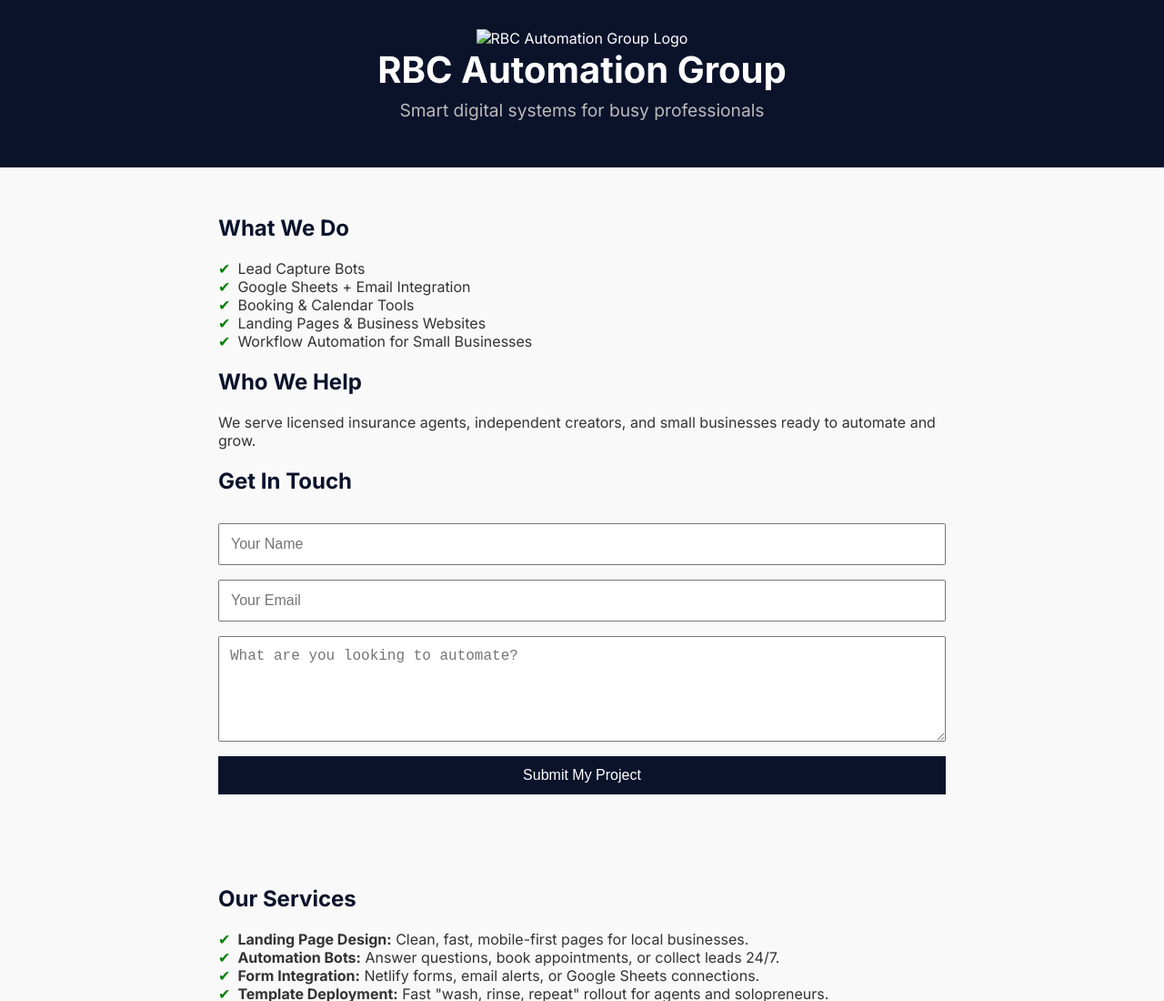
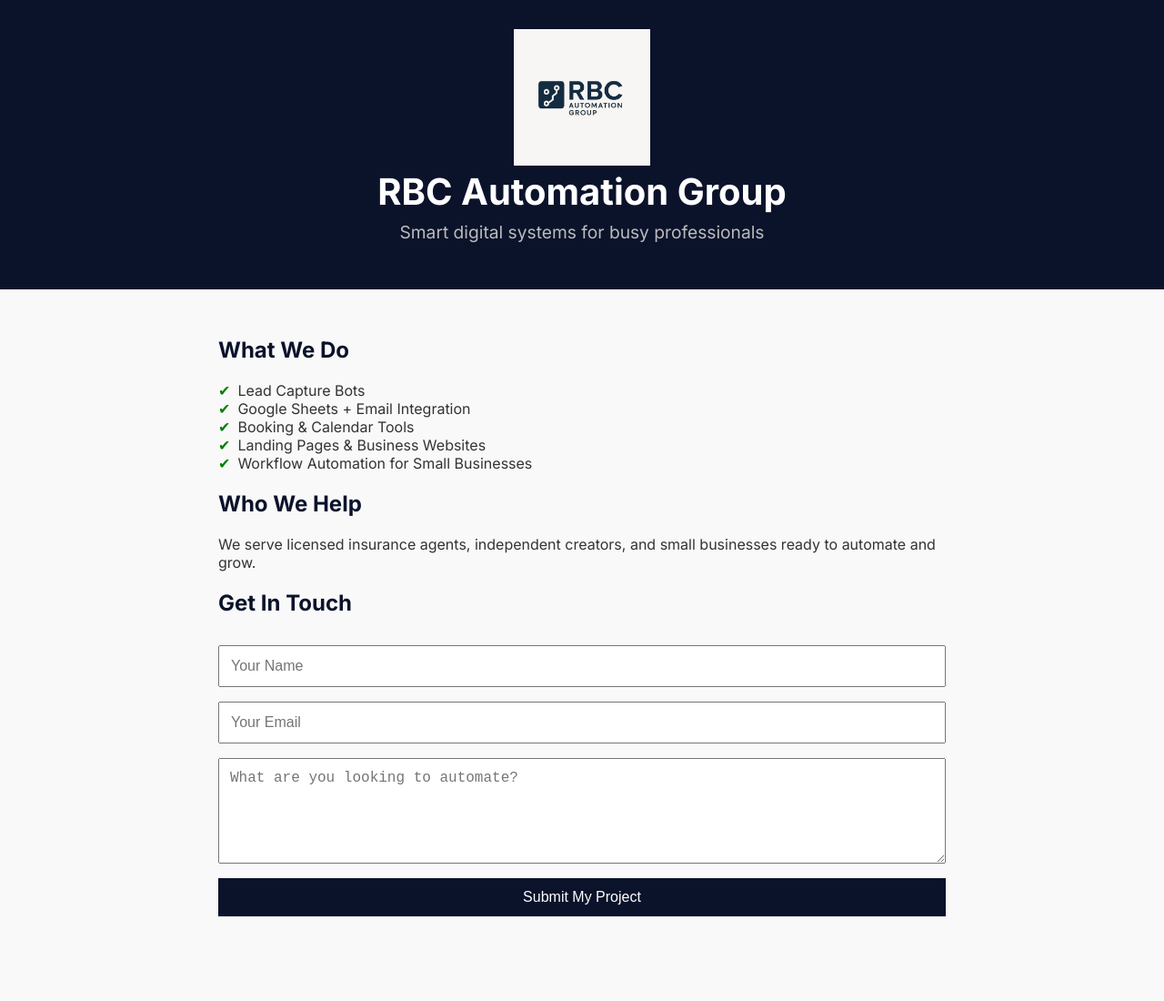
Before and after one commit to SmokedustedAngel/rbc-deploy, a plain HTML site: page index.html in a window 1280 px wide. Shown: the top 1100 px of the page at 91% size. Drawn offline with Linux system fonts and the light colour scheme.

Commit message:
Fix logo filename for Netlify

```diff
--- a/index.html
+++ b/index.html
@@ -70,7 +70,7 @@
 </head>
 <body>
   <header>
-    <img src="./logo.png" alt="RBC Automation Group Logo" width="150">
+    <img src="logo.png" alt="RBC Automation Group Logo" width="150">
     <h1>RBC Automation Group</h1>
     <p>Smart digital systems for busy professionals</p>
   </header>
```
Also changed, not shown: logo.png (added).
